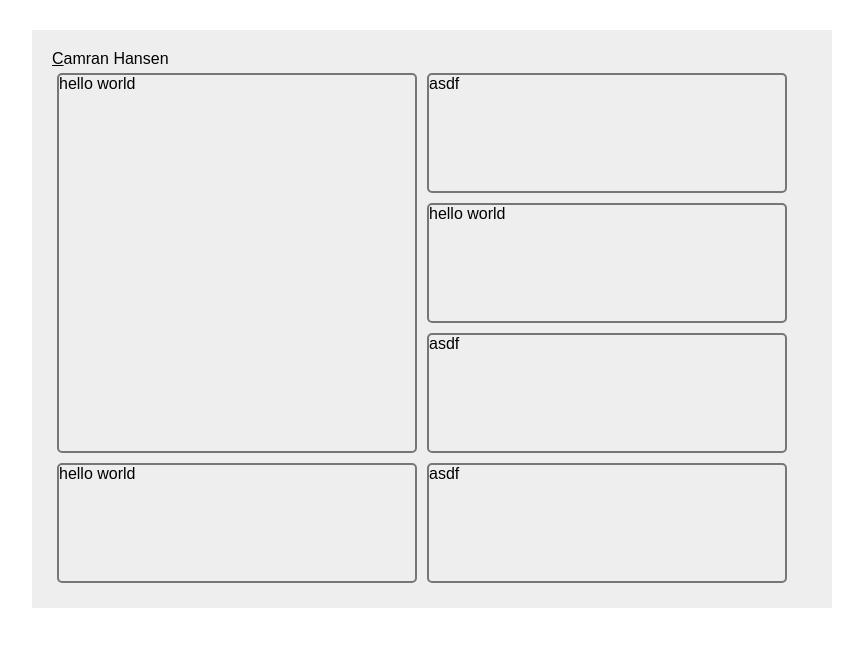
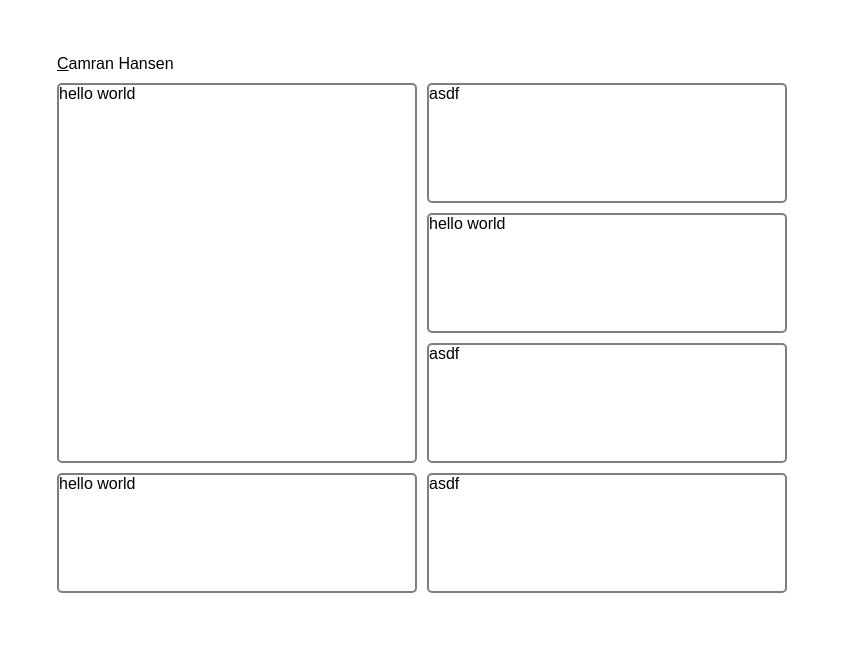
Before and after one commit to camranhansen/fraggrenadekitten.github.io, a plain HTML site: page index.html in a window 1280 px wide. Shown: the whole page, without its empty margins (208-1071 px from the left). Drawn offline with nearby package versions, Linux system fonts and the light colour scheme.

Commit message:
made less annoying

```diff
--- a/css/style.css
+++ b/css/style.css
@@ -5,7 +5,7 @@
 }
 
 section {
-  background: #eee;
+  /*background: #eee;*/
   max-width: 800px;
   margin: 0 auto;
   padding: 20px;
@@ -61,7 +61,7 @@ body {
 /* ---- grid ---- */
 
 .grid {
-  background: #EEE;
+  /*background: #EEE;*/
   max-width: 1200px;
 }
 
--- a/index.html
+++ b/index.html
@@ -15,10 +15,10 @@
 <body>
 
 <style type="text/css">
+
     .logo-wrapper {
-      /*font-family: Arial;*/
-      /*font-size: 32px;*/
       overflow: hidden;
+      margin: 5px;
 
     }
 
@@ -61,6 +61,7 @@
 
 
 <section>
+<!-- Credit to Jack Sarick -->
 <div class="logo-wrapper">
   <span class="main">C</span><span class="slide right">amran</span> <span class="slide far">Hansen</span>
 </div>
```
